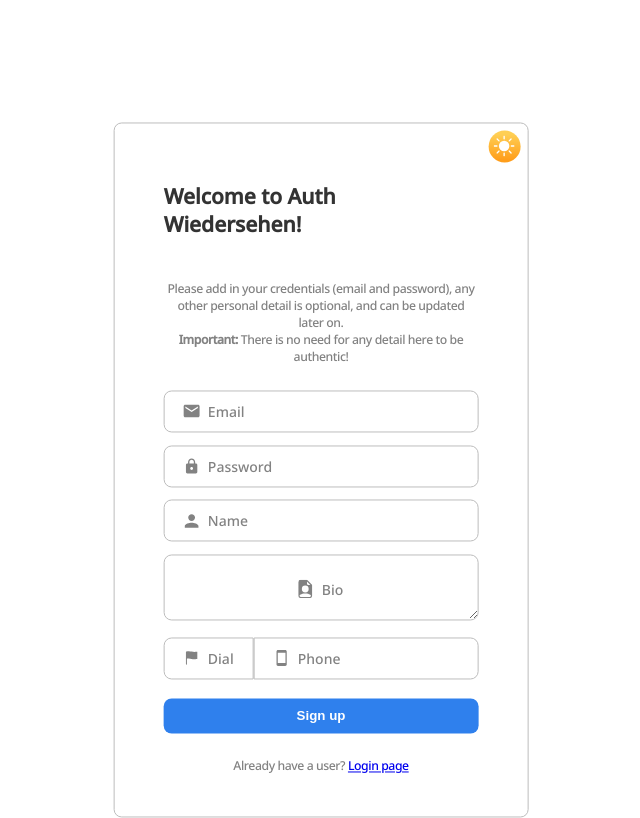
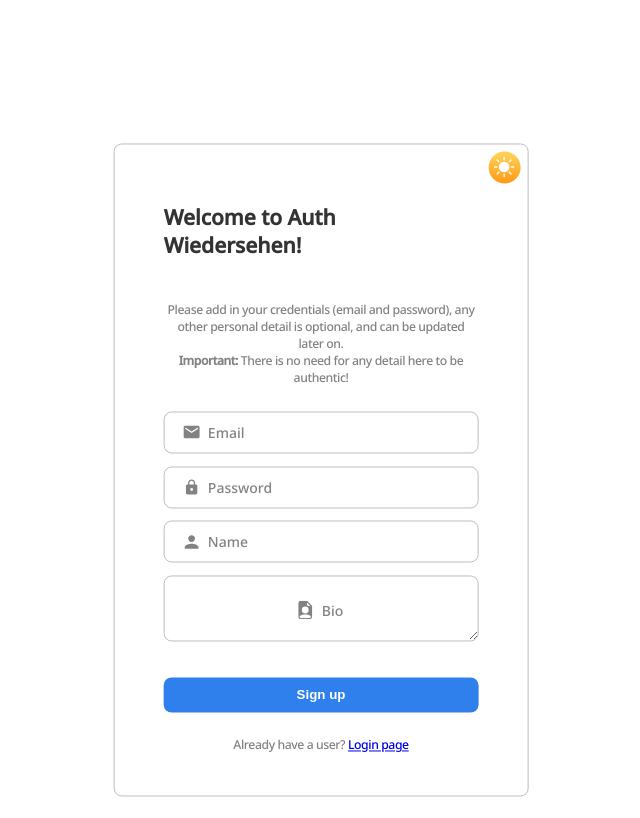
Before and after one commit to Cedrus81/ChatApp-frontend, a React (Vite) app: page /signup in a window 1280 px wide. Shown: the whole page, without its empty margins (347-987 px from the left). Built offline with nearby package versions, Linux system fonts and the light colour scheme.

Commit message:
moving to react hook forms

```diff
--- a/package.json
+++ b/package.json
@@ -13,6 +13,7 @@
     "@fortawesome/free-brands-svg-icons": "^6.3.0",
     "@fortawesome/free-solid-svg-icons": "^6.3.0",
     "@fortawesome/react-fontawesome": "^0.2.0",
+    "@hookform/resolvers": "^3.0.0",
     "@reduxjs/toolkit": "^1.9.2",
     "@types/react-redux": "^7.1.25",
     "axios": "^1.3.4",
@@ -20,6 +21,7 @@
     "formik": "^2.2.9",
     "react": "^18.2.0",
     "react-dom": "^18.2.0",
+    "react-hook-form": "^7.43.9",
     "react-icons": "^4.8.0",
     "react-redux": "^8.0.5",
     "react-router-dom": "^6.8.1",
--- a/src/assets/scss/cmps/input-box.scss
+++ b/src/assets/scss/cmps/input-box.scss
@@ -13,6 +13,7 @@
         padding-inline: 0.5rem;
         background-color: transparent;
         transition: 0.2s;
+        pointer-events: none;
         svg{
             transform: scale(1.3);
             position: relative;
--- /dev/null
+++ b/src/cmps/InputBoxRHF.tsx
@@ -0,0 +1,29 @@
+import { useCallback } from "react"
+import { FieldError, FieldErrorsImpl, Merge, UseFormRegisterReturn } from "react-hook-form"
+import { FieldData } from "../types"
+
+type InputBoxRHFProps = {
+    data: FieldData
+    register: UseFormRegisterReturn<string>
+    error: FieldError | (Record<string, Partial<{ type: string | number; message: string; }>> & Partial<{ type: string | number; message: string; }>) | undefined
+    isDirty: boolean | undefined
+}
+
+function InputBoxRHF(props: InputBoxRHFProps) {
+    const {register, data, error, isDirty} = props
+    const {id, icon, title, flexRatio, list} = data
+    function shouldDisplayError(){
+        return error && isDirty
+    }
+  return (
+    <div className={`input-box ${flexRatio === 1 ? 'left' : flexRatio && flexRatio > 1 ? 'right' : ''}`} style={{ flex: flexRatio}}>
+        {id === 'bio' && <textarea id={id} title={title}  data-theme={`background text ${shouldDisplayError() ? 'error border' : ''}`} {...register} className={isDirty ? 'floating' : ''} ></textarea>}
+        {id !== 'bio' &&<input id={id} title={title} list={list} type={id === 'password' ? 'password' : 'text'} data-theme={`background text ${shouldDisplayError() ? 'error border' : ''}`} {...register} className={isDirty ? 'floating' : ''} />}
+        <label htmlFor={id} data-theme={`background text ${shouldDisplayError() ? ' error text' : ''}`}>{icon}{id.charAt(0).toUpperCase() + id.slice(1)}</label>
+        {shouldDisplayError() && <p className="error-msg" data-theme="error text">{error?.message?.toString()}</p>}
+    </div>
+
+  )
+}
+
+export default InputBoxRHF
--- a/src/views/Login.tsx
+++ b/src/views/Login.tsx
@@ -5,6 +5,9 @@ import { Link } from "react-router-dom";
 import { FormEvent, useRef } from "react";
 import { useAppDispatch, useAppSelector } from "../hooks";
 import { signin } from "../store/slices/userSlice";
+
+import ThemeToggle from "../cmps/ThemeToggle";
+
 function Login() {
   const emailRef = useRef<HTMLInputElement>(null)
   const passwordRef = useRef<HTMLInputElement>(null)
@@ -39,8 +42,9 @@ function Login() {
   }
   return (
     <main className='login window'>
-      <h2 className="headline">Auth Wiedersehen</h2>
-      <h1 className="headline">Login</h1>
+      <ThemeToggle dispatch={dispatch} />
+      <h2 data-theme="headline">Auth Wiedersehen</h2>
+      <h1 data-theme="headline">Login</h1>
       <form onSubmit={(e)=> onLogin(e)}>
         <div className="input-box">
           <input id="login-email" ref={emailRef} type="email" required autoComplete="" />
@@ -52,17 +56,17 @@ function Login() {
           <label htmlFor="login-password" className="input-password"><IoMdLock /> Password</label>
         </div>
 
-        <button type="submit" className="call-to-action">Login</button>
+        <button type="submit" className="call-to-action" data-theme="call-to-action">Login</button>
       </form>
-      <p className="text">or continue with these social profiles</p>
+      <p className="text" data-theme="text">or continue with these social profiles</p>
       <div className="social-strategy-list">
         { Object.keys(strategies).map( (media, idx) => {
           return <button key={`login-strategy-${Object.keys(strategies)[idx]}`} className="social-container" onClick={strategies[media as keyof typeof strategies].handler}>{strategies[media as keyof typeof strategies].icon}</button>
         })}
       </div>
-      <p>Don’t have an account yet? <Link to='/signup'>Register</Link></p>
-      <p className="footnote creator text">created by <u><b>Erez Eitan</b></u></p>
-      <p className="footnote credit text">devChallenges.io</p>
+      <p data-theme="text">Don’t have an account yet? <Link to='/signup'>Register</Link></p>
+      <p className="footnote creator text" data-theme="text">created by <u><b>Erez Eitan</b></u></p>
+      <p className="footnote credit text" data-theme="text">devChallenges.io</p>
     </main>
   )
 }
--- a/src/views/Signup.tsx
+++ b/src/views/Signup.tsx
@@ -1,33 +1,64 @@
-import { useCallback, useMemo } from "react"
-import { useFormik, FastField } from "formik";
+import { useEffect, useMemo } from "react"
+// import { useFormik } from "formik";
 import { IoMdLock, IoMdMail, IoMdPerson, IoMdPhonePortrait, IoIosFlag } from "react-icons/io"
-import { BsFillFileEarmarkPersonFill, BsMoonStarsFill, BsSunFill } from "react-icons/bs";
+import { BsFillFileEarmarkPersonFill } from "react-icons/bs";
 import { Link } from "react-router-dom"
 import { countries } from "../data"
 import { signupSchema } from "../schemas";
+import { useAppDispatch } from "../hooks";
+import { FieldData } from "../types";
+import {yupResolver} from "@hookform/resolvers/yup";
+import { useForm } from "react-hook-form";
+
+import ThemeToggle from "../cmps/ThemeToggle";
 import InputBox from "../cmps/InputBox";
-import { useAppDispatch, useAppSelector } from "../hooks";
-import ThemeToggle from "../cmps/ThemeToggle";
-import { setTheme } from "../store/slices/styleSlice";
-import { FieldData } from "../types";
+import InputBoxRHF from "../cmps/InputBoxRHF";
+
+type SignupFormValues = {
+    email: string
+    password: string
+    name:string
+    bio: string
+    phone: string
+    dial: string
+}
+
 function Signup() {
     const dispatch = useAppDispatch()
-    // const currTheme = useAppSelector(state => state.style.theme)
-    const {handleSubmit, errors, touched, isSubmitting,
-        values,
-        handleChange,
-        handleBlur} = useFormik({
-        initialValues:{
+    const {register, handleSubmit, formState: {errors, dirtyFields, isSubmitting}, watch, reset} = useForm<SignupFormValues>({
+        resolver: yupResolver(signupSchema),
+        defaultValues:{
             email: '',
             password: '',
-            name:'',
+            name: '',
             bio: '',
             phone: '',
-            dial: '',
+            dial: ''
         },
-        validationSchema: signupSchema,
-        onSubmit
     })
+    // useEffect(() => {
+    //   const subscription = watch((data) => {
+    //     console.log(data)
+    // })
+    //   return () => {
+    //     subscription.unsubscribe()
+    //   }
+    // }, [watch])
+    // const {handleSubmit, errors, touched, isSubmitting,
+    //     values,
+    //     handleChange,
+    //     handleBlur} = useFormik({
+    //     initialValues:{
+    //         email: '',
+    //         password: '',
+    //         name:'',
+    //         bio: '',
+    //         phone: '',
+    //         dial: '',
+    //     },
+    //     validationSchema: signupSchema,
+    //     onSubmit
+    // })
     const fields: FieldData[] = [
        { id: 'email',
         icon: <IoMdMail />,
@@ -57,41 +88,21 @@ function Signup() {
         }
     ]
 
-    function onSubmit(values:any, actions:any){
-        console.log(values)
-        actions.resetForm()
+    function onSubmit(data: any){
+        console.log(data)
+        reset()
+        // actions.resetForm()
     }
 
-    function inputClasses(field:string): string{
-        return isFloating(field) ? 'floating' : ''
-    }
+    // function inputClasses(field:string): string{
+    //     return isFloating(field) ? 'floating' : ''
+    // }
 
     // label should be floating as long as field isn't empty, or is focused (handled by the CSS)
-    function isFloating(field: string  ){
-        return values[field as keyof typeof values]
-    }
-
-    // function toggleTheme(){
-    //     dispatch(currTheme === 'light' ? setTheme('dark') : setTheme('light'))
+    // function isFloating(field: string  ){
+    //     return values[field as keyof typeof values]
     // }
 
-    // const inputBoxProps = useCallback((fieldName: string, idx: number, fields: FieldData[]) => {
-    //     const data = fields[idx] as FieldData
-    //     const value = values[fieldName as keyof typeof values]
-    //     const error = errors[fieldName as keyof typeof errors]
-    //     const isTouched = touched[fieldName as keyof typeof touched]
-    //     const classes = inputClasses
-    //     return {
-    //         data,
-    //         value,
-    //         isTouched,
-    //         error,
-    //         classes,
-    //         handleChange,
-    //         handleBlur,
-    //      }
-    // }, [handleChange])
-    console.log('updated')
 
     const CountryDatalist = useMemo(() =>
             <datalist id="country-codes" >
@@ -104,20 +115,19 @@ function Signup() {
   return (
     <main className='login window'>
         <ThemeToggle dispatch={dispatch} />
-        {/* <button className="theme-toggle" data-theme="theme-toggle" onClick={toggleTheme}>{currTheme === 'light' ? <BsSunFill data-theme="svg" /> : <BsMoonStarsFill data-theme="svg" />}</button> */}
         <h2 data-theme="headline">Welcome to Auth Wiedersehen!</h2>
         <p className="text" data-theme="text">Please add in your credentials (email and password), any other personal detail is optional, and can be updated later on.
             <br />
             <b>Important:</b> There is no need for any detail here to be authentic!
             <br />
         </p>
-        <form onSubmit={handleSubmit}>
-            {fields.map(field => <InputBox key={field.id} value={values[field.id as keyof typeof values]} handleChange={handleChange} handleBlur={handleBlur} data={field} isTouched={touched[field.id as keyof typeof touched]} error={errors[field.id as keyof typeof errors]} classes={inputClasses}/>)}
-            {/* {fields.map((field, idx) => { return (<InputBox key={field.id} {...inputBoxProps(field.id, idx, fields)}/>)})} */}
+        <form onSubmit={handleSubmit(onSubmit)}>
+            {/* {fields.map(field => <InputBox key={field.id} value={values[field.id as keyof typeof values]} handleChange={handleChange} handleBlur={handleBlur} data={field} isTouched={touched[field.id as keyof typeof touched]} error={errors[field.id as keyof typeof errors]} classes={inputClasses}/>)} */}
+            {fields.map((field) => { return (<InputBoxRHF key={field.id} register={register(field.id)} data={field} error={errors[field.id as keyof typeof errors]} isDirty={dirtyFields[field.id as keyof typeof dirtyFields]}/>)})}
 
             <div className="divided-input-box">
                 {CountryDatalist}
-            {phoneFields.map(field => <InputBox key={field.id} value={values[field.id as keyof typeof values]} handleChange={handleChange} handleBlur={handleBlur} data={field} isTouched={touched[field.id as keyof typeof touched]} error={errors[field.id as keyof typeof errors]} classes={inputClasses}/>)}
+            {/* {phoneFields.map(field => <InputBox key={field.id} value={values[field.id as keyof typeof values]} handleChange={handleChange} handleBlur={handleBlur} data={field} isTouched={touched[field.id as keyof typeof touched]} error={errors[field.id as keyof typeof errors]} classes={inputClasses}/>)} */}
             {/* {phoneFields.map((field, idx) => <InputBox key={field.id} {...inputBoxProps(field.id, idx, phoneFields)}/>)} */}
 
             </div>
```
Also changed, not shown: 1 other file (tests, documents, lock files or other folders).
